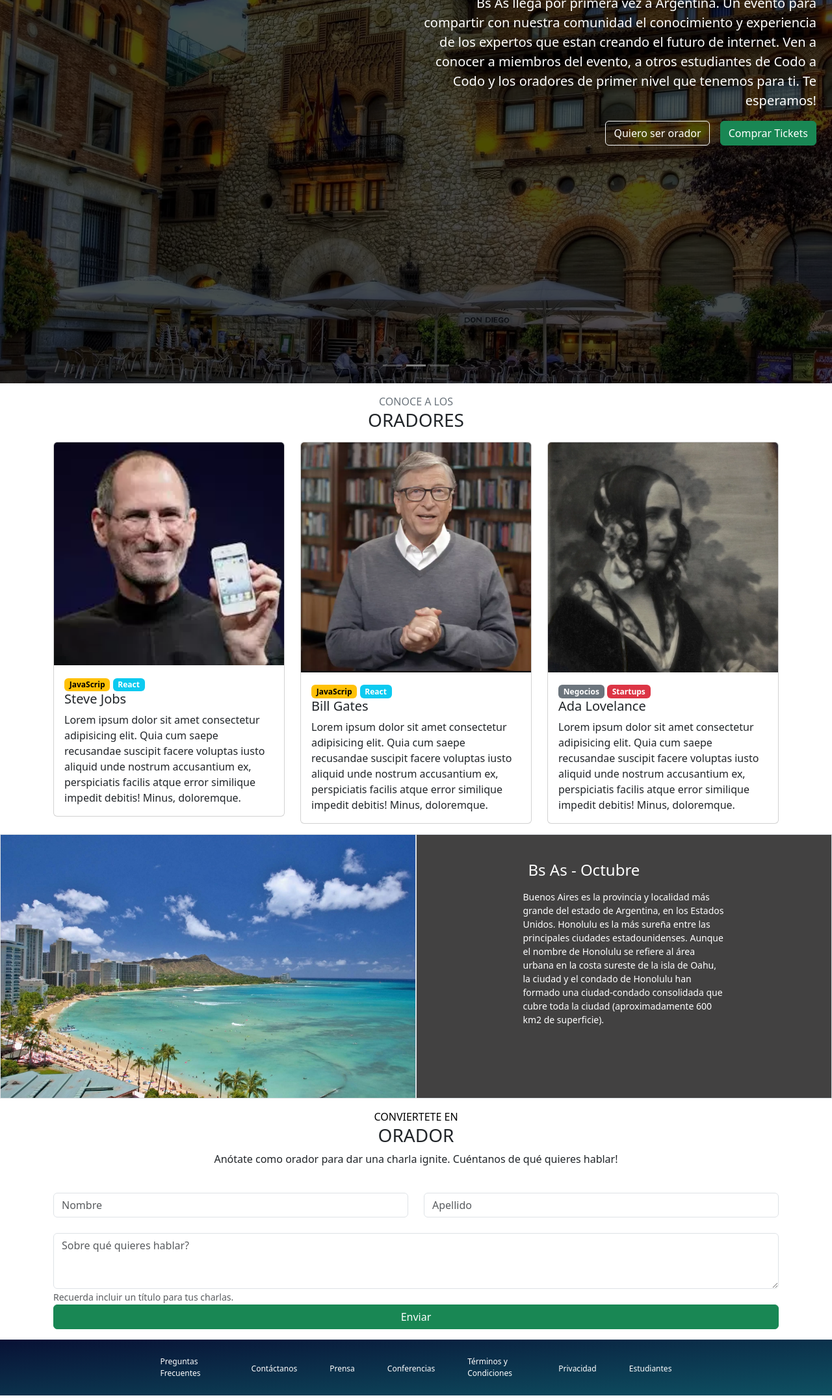
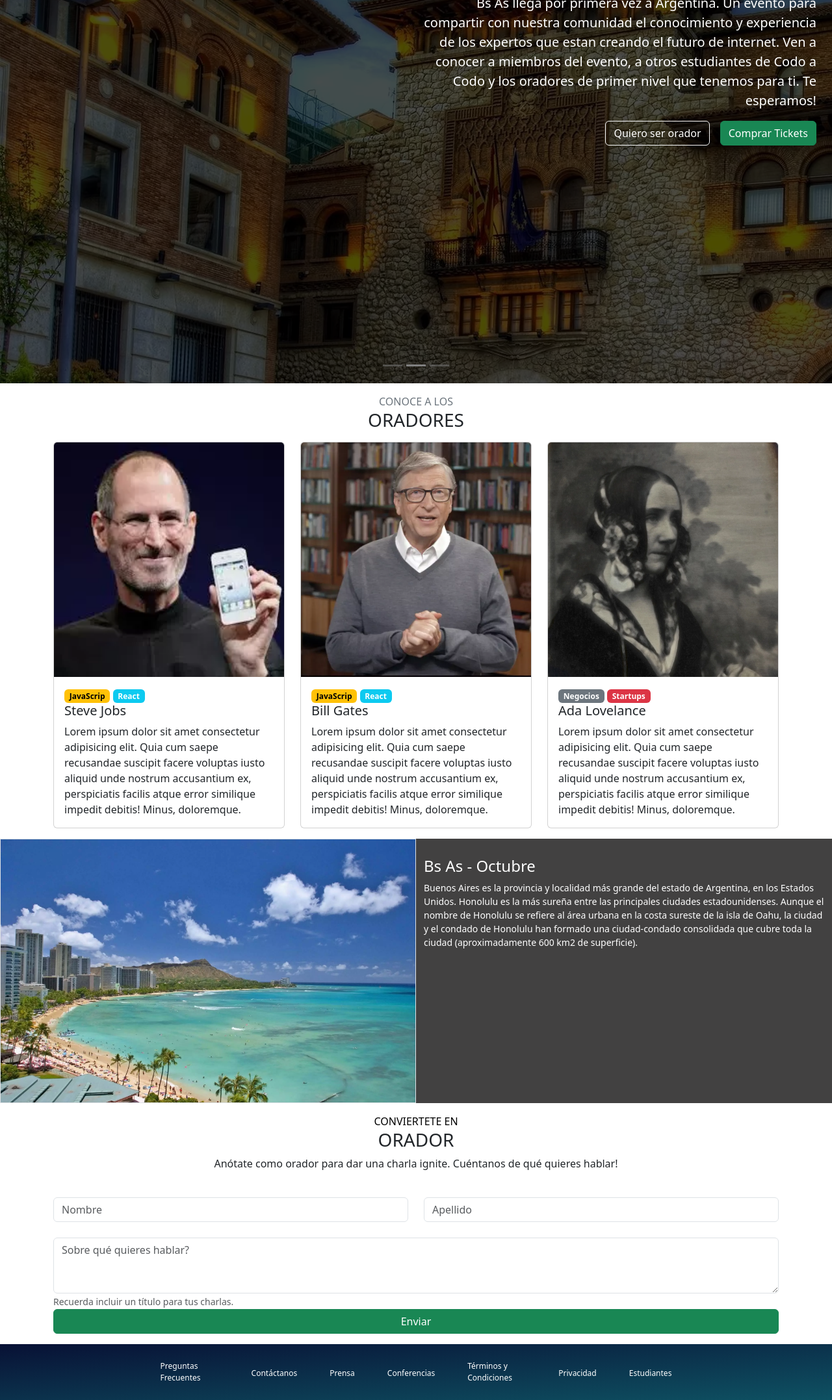
Before and after one commit to deboradmguez/pagina-web-23, a plain HTML site: page index.html in a window 1280 px wide. Shown: the part 276-2431 px from the top of the page at 65% size. Drawn offline with nearby package versions, Linux system fonts and the light colour scheme.

Commit message:
optimizado

```diff
--- a/index.css
+++ b/index.css
@@ -26,7 +26,7 @@
 #slide1{
     width: 100%;
     height:100vh;
-    background-image: url(ba1.webp);
+    /* background-image: url(ba1.webp); */
     background-size:cover;
     background-position: center center;
     filter:brightness(0.6);
@@ -35,7 +35,7 @@
 #slide2{
     width: 100%;
     height:100vh;
-    background-image: url(ba2.webp);
+    /* background-image: url(ba2.webp); */
     background-size:cover;
     background-position: center center;
     filter:brightness(0.6);
@@ -44,7 +44,7 @@
 #slide3{
     width: 100%;
     height:100vh;
-    background-image: url(ba3.webp);
+    /* background-image: url(ba3.webp); */
     background-size:cover;
     background-position: center center;
     filter:brightness(0.6);
@@ -69,6 +69,10 @@
 
 #lugar {
     font-size: 35px;
+}
+/* cards */
+.card img {
+    height: 361px;
 }
 /* honolulu y texto */
 
--- a/index.html
+++ b/index.html
@@ -14,7 +14,7 @@
         <header>
             <nav class="navbar navbar-expand-lg bg-dark">
                 <div class="container">
-                    <a class="navbar-brand text-white" href="#"><img width="90" height="50" src="codoacodo.webp">Conf Bs As</a>
+                    <a class="navbar-brand align-items-start text-white" href="#"><img width="80" height="50" src="codoacodo.webp">Conf Bs As</a>
                     <button class="navbar-toggler border-white" type="button" data-bs-toggle="collapse" data-bs-target="#navbarNav" aria-controls="navbarNav" aria-expanded="false" aria-label="Toggle navigation">
                         <span class="navbar-toggler-icon"></span>
                     </button>
@@ -54,13 +54,13 @@
                     </div>
                     <div class="carousel-inner">
                         <div id="slide1" class="carousel-item active">
-                            <img src="" class="d-block" alt="">
+                            <img src="ba1.webp" class="d-block" alt="">
                         </div>
                         <div id="slide2" class="carousel-item">
-                            <img src="" class="d-block" alt="">
+                            <img src="ba2.webp" class="d-block" alt="">
                         </div>
                         <div id="slide3" class="carousel-item">
-                            <img src="" class="d-block" alt="">
+                            <img src="ba3.webp" class="d-block" alt="">
                         </div>
                     </div>
                 </div>
@@ -102,7 +102,7 @@
                 <div class="row">
                     <div class="col-md-4 mb-3">
                         <div class="card">
-                            <img class="card-img-top" src="steve.webp" alt="Card image cap">
+                            <img id="steve" class="card-img-top w-100" src="steve.webp" alt="Card image cap">
                             <div class="card-body">
                                 <span class="badge bg-warning text-black">JavaScrip</span>
                                 <span class="badge bg-info text-white">React</span>
@@ -115,7 +115,7 @@
                     </div>
                     <div class="col-md-4 mb-3">
                         <div class="card">
-                            <img class="card-img-top" src="bill.webp" alt="Card image cap">
+                            <img class="card-img-top w-100" src="bill.webp" alt="Card image cap">
                             <div class="card-body">
                                 <span class="badge bg-warning text-black">JavaScrip</span>
                                 <span class="badge bg-info text-white">React</span>
@@ -128,7 +128,7 @@
                     </div>
                     <div class="col-md-4 mb-3">
                         <div class="card">
-                            <img class="card-img-top" src="ada.webp" alt="Card image cap">
+                            <img class="card-img-top w-100" src="ada.webp" alt="Card image cap">
                             <div class="card-body">
                                 <span class="badge bg-secondary text-white">Negocios</span>
                                 <span class="badge bg-danger text-white">Startups</span>
@@ -144,13 +144,13 @@
         <!-- seccion imagen con texto al lado -->
             <section id="fecha-lugar" class="container-fluid">
                 <div class="row">
-                    <div class="col-12 col-md-6 col-lg-6 border p-0">
-                        <img src="honolulu.jpg" class="w-100 h-100">
+                    <div class="col-12 col-md-12 col-lg-6 border p-0">
+                        <img src="honolulu.webp" class="w-100">
                     </div>
-                    <div id="div-honolulu" class="col-12 col-md-6 col-lg-6 border text-start d-flex text-white align-items-top p-2 justify-content-center">
-                        <div class="col-12 col-md-6 col-lg-6">
-                            <h4 class="text-left mt-4 p-2">Bs As - Octubre</h4>
-                            <p class="small">Buenos Aires es la provincia y localidad más grande del estado de
+                    <div id="div-honolulu" class="col-12 col-md-12 col-lg-6 d-flex text-white align-items-top pb-5">
+                        <div class="text-left">
+                            <h4 class="text-start mt-4 pt-1">Bs As - Octubre</h4>
+                            <p class=" text-start small mb-3 ">Buenos Aires es la provincia y localidad más grande del estado de
                             Argentina, en los Estados Unidos. Honolulu es la más sureña entre las principales ciudades estadounidenses. Aunque el nombre de Honolulu se refiere al área urbana en la costa sureste de la isla de Oahu, la ciudad y el condado de Honolulu han formado una ciudad-condado consolidada que cubre toda la ciudad (aproximadamente 600 km2 de superficie).
                             </p>
                         </div>
```
